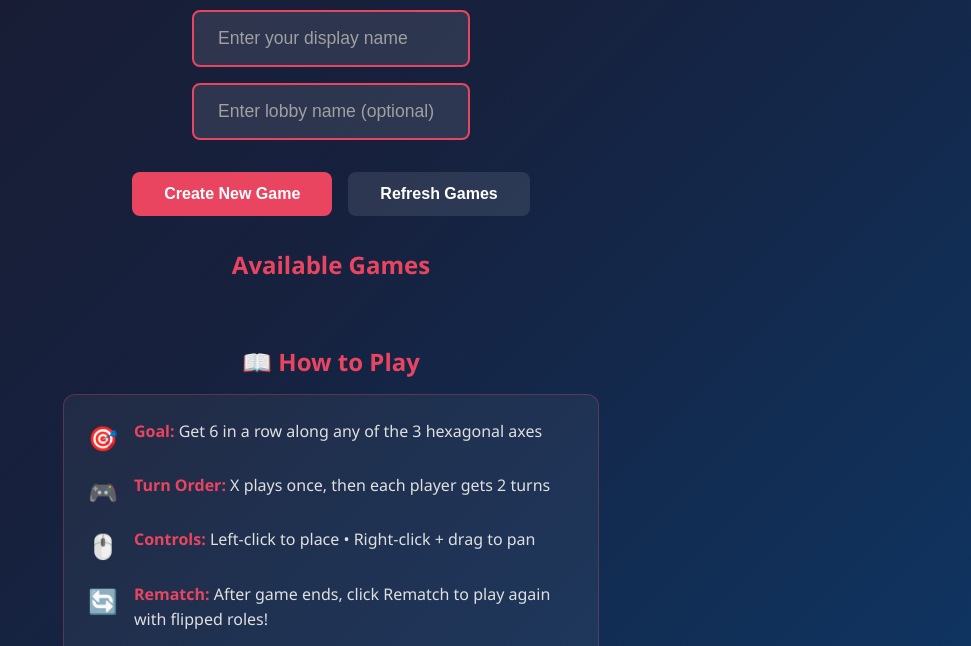
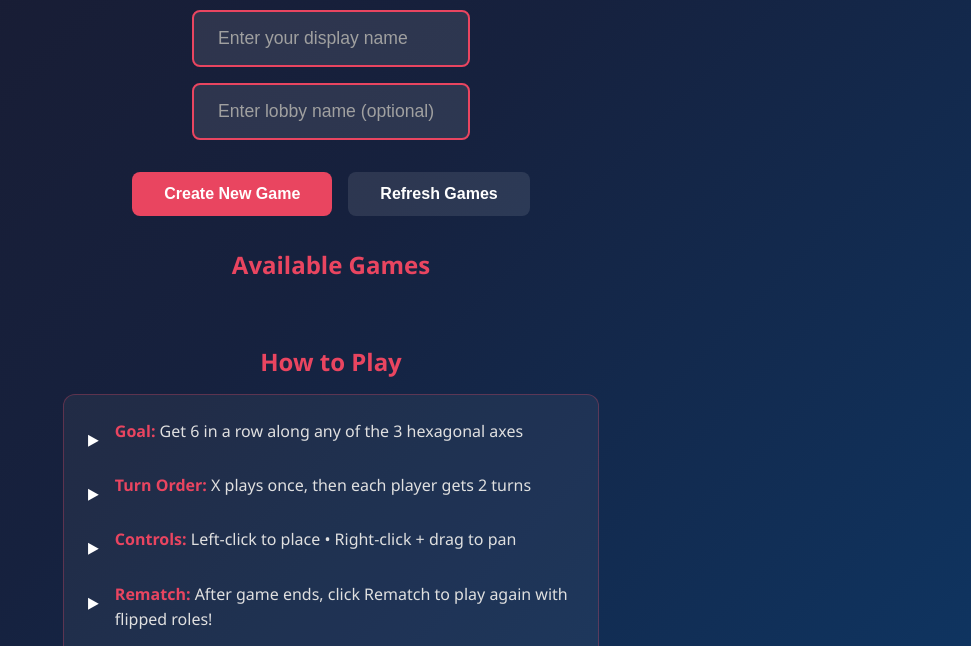
Before and after one commit to vaakxxx/Hexatoe, a website: page public/index.html in a window 1280 px wide. Shown: the part 154-800 px from the top of the page, without its empty margins (309-1280 px from the left). Drawn offline with nearby package versions, Linux system fonts and the light colour scheme; no server answers.

Commit message:
Update index.html
remove emojis

```diff
--- a/public/index.html
+++ b/public/index.html
@@ -34,22 +34,22 @@
                 </div>
 
                 <div class="rules-section">
-                    <h2>📖 How to Play</h2>
+                    <h2>How to Play</h2>
                     <div class="rules-content">
                         <div class="rule-item">
-                            <span class="rule-icon">🎯</span>
+                            <span class="rule-icon">▸</span>
                             <span><strong>Goal:</strong> Get 6 in a row along any of the 3 hexagonal axes</span>
                         </div>
                         <div class="rule-item">
-                            <span class="rule-icon">🎮</span>
+                            <span class="rule-icon">▸</span>
                             <span><strong>Turn Order:</strong> X plays once, then each player gets 2 turns</span>
                         </div>
                         <div class="rule-item">
-                            <span class="rule-icon">🖱️</span>
+                            <span class="rule-icon">▸</span>
                             <span><strong>Controls:</strong> Left-click to place • Right-click + drag to pan</span>
                         </div>
                         <div class="rule-item">
-                            <span class="rule-icon">🔄</span>
+                            <span class="rule-icon">▸</span>
                             <span><strong>Rematch:</strong> After game ends, click Rematch to play again with flipped roles!</span>
                         </div>
                     </div>
```
